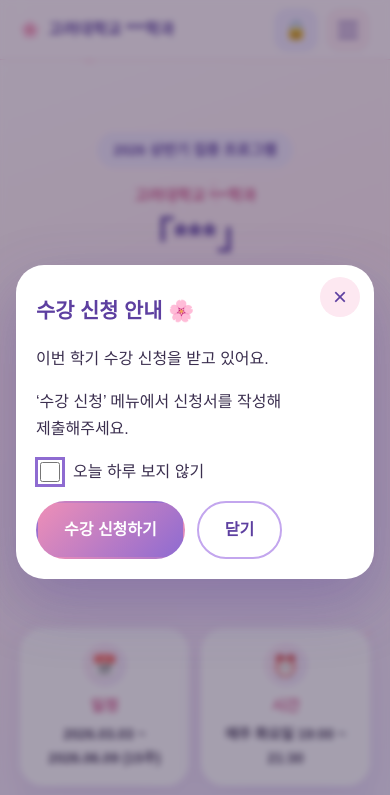
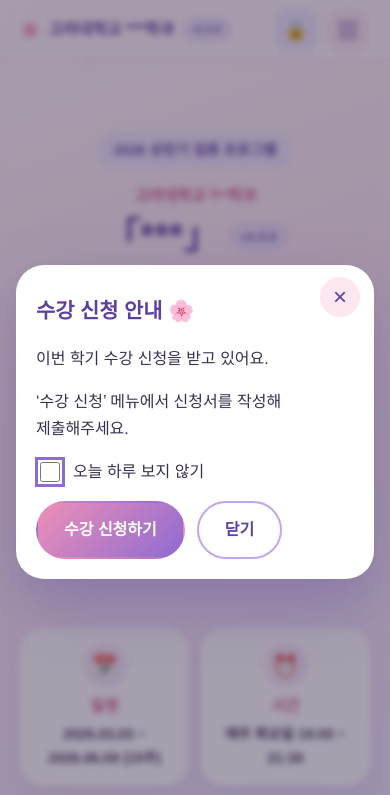
Before and after one commit to csshhs-bot/ai-web-KU, a plain HTML site: page index.html in a window 390 px wide. Shown: the top 795 px of the page. Drawn offline with Linux system fonts and the light colour scheme.

Commit message:
수업명 옆에 버전 표시 추가
config.js의 version 값을 헤더와 첫 화면 제목 옆에 배지로 표시하고, 관리자 편집기의 기본 정보에서 수정할 수 있게 함

```diff
--- a/admin.js
+++ b/admin.js
@@ -62,7 +62,7 @@
   }
 
   /* ---------- 화면에서 바로 고치는 범용 편집기 ---------- */
-  var LABELS = { university: "대학교", department: "학과", courseName: "교과목명", courseCode: "학수번호", tagline: "한 줄 소개", pageTitle: "브라우저 탭 제목", footerText: "푸터 문구",
+  var LABELS = { university: "대학교", department: "학과", courseName: "교과목명", courseCode: "학수번호", version: "버전(수업명 옆에 표시, 비우면 숨김)", pageTitle: "브라우저 탭 제목", footerText: "푸터 문구",
     title: "제목", subtitle: "부제목", eyebrow: "상단 문구", description: "설명", badges: "배지", buttons: "버튼", label: "표시 이름", target: "이동할 섹션 id", primary: "강조 버튼",
     summary: "요약", cards: "카드", icon: "아이콘", text: "내용", weeks: "주차", week: "주차", topic: "주제", detail: "세부 내용", info: "강좌 정보", value: "값",
     evaluationTitle: "평가 제목", evaluation: "평가 항목", item: "항목", percent: "비율(%)", notices: "유의 사항", items: "목록", q: "질문", a: "답변", members: "교수자",
@@ -75,7 +75,7 @@
   var SECTIONS = [["basic", "기본 정보"], ["hero", "첫 화면"], ["overview", "한눈에 보기"], ["stats", "통계 카드"], ["intro", "프로그램 소개·장점 슬라이드"], ["curriculum", "커리큘럼·주차별 일정"],
     ["tools", "실습 AI 도구"], ["prep", "수강 준비물"], ["guide", "수강 안내"], ["poll", "투표"], ["enroll", "수강 신청서"], ["classroom", "내 강의실"], ["faq", "FAQ"],
     ["instructor", "교수자(푸터)"], ["popup", "안내 팝업"], ["nav", "상단 메뉴"]];
-  var BASIC = ["university", "department", "courseName", "courseCode", "pageTitle", "footerText"];
+  var BASIC = ["university", "department", "courseName", "courseCode", "version", "pageTitle", "footerText"];
   /* 빈 배열에 항목을 추가할 때 쓰는 기본 모양, 그리고 항상 여러 줄 입력칸으로 보여줄 항목 */
   var EMPTY_TMPL = { videos: { title: "", url: "" } };
   var MULTI = { content: 1, description: 1, text: 1, a: 1, bio: 1, summary: 1, desc: 1 };
--- a/app.js
+++ b/app.js
@@ -25,6 +25,7 @@
 
   var brand = document.getElementById("brand");
   add(brand, el("span", null, "🌸"), el("span", "brand-text", C.courseName === "***" ? C.university + " " + C.department : "「" + C.courseName + "」"));
+  if (C.version) brand.appendChild(el("span", "ver", C.version));
 
   var nav = document.getElementById("nav");
   C.nav.forEach(function (n) {
@@ -40,6 +41,7 @@
   var hi = el("div", "hero-inner");
   var h1 = el("h1");
   add(h1, el("span", "dept", C.university + " " + C.department), document.createTextNode("「" + C.courseName + "」"));
+  if (C.version) h1.appendChild(el("span", "ver", C.version));
   add(hi, el("span", "eyebrow", C.hero.eyebrow), h1, el("p", "subtitle", C.hero.subtitle), el("p", "desc", C.hero.description));
   var badges = el("div", "badges");
   C.hero.badges.forEach(function (b) { badges.appendChild(el("span", "badge", b)); });
--- a/config.js
+++ b/config.js
@@ -11,6 +11,7 @@ window.SITE_CONFIG = {
   department: "***학과",          // ← 학과명으로 교체
   courseName: "***",               // ← 교과목명(강의 제목)으로 교체
   courseCode: "XXXX000",
+  version: "v1.0.0",               // 수업명 옆에 표시되는 버전. 비우면 표시하지 않음
   pageTitle: "「***」 | 고려대학교 ***학과",
   footerText: "© 2026 고려대학교 ***학과. All rights reserved.",
 
--- a/style.css
+++ b/style.css
@@ -491,3 +491,9 @@ button:focus-visible, a:focus-visible, input:focus-visible, select:focus-visible
 }
 
 .site-footer { padding-bottom: 92px; }
+
+
+/* 수업명 옆 버전 표시 */
+.ver { display: inline-block; margin-left: 8px; padding: 2px 9px; border-radius: 999px; font-size: .72rem; font-weight: 700; line-height: 1.5; vertical-align: middle; color: var(--purple-700); background: var(--purple-100); border: 1px solid var(--purple-300); white-space: nowrap; }
+.hero h1 .ver { font-size: clamp(.8rem, 2.2vw, 1.05rem); margin-left: .7rem; vertical-align: .6em; }
+.brand .ver { font-size: .66rem; flex: 0 0 auto; margin-left: 0; }
```
